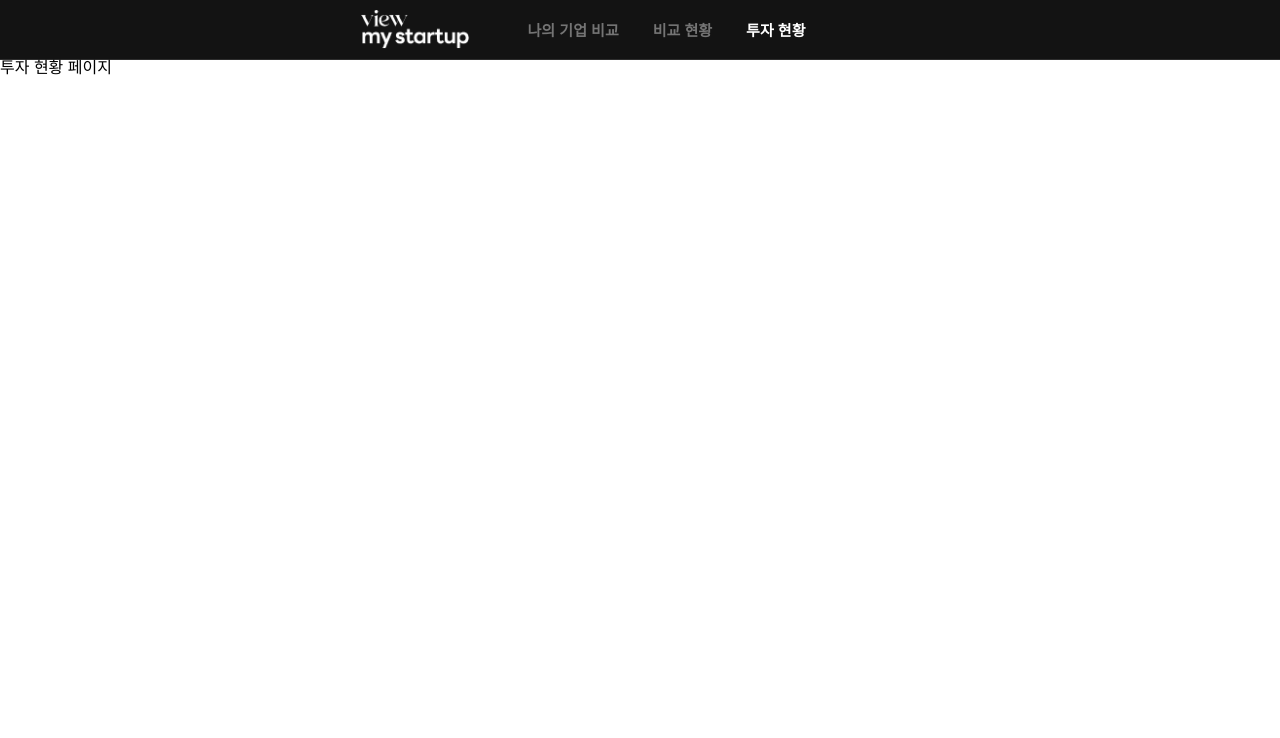
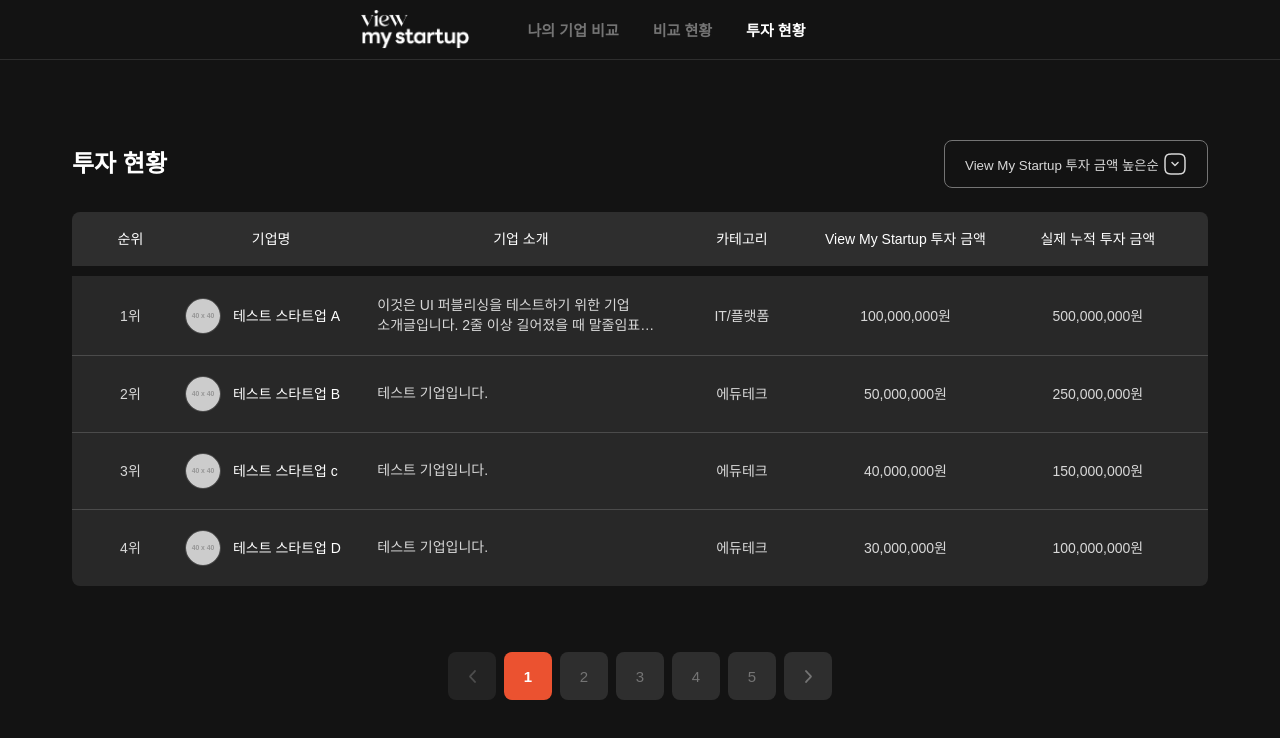
Before and after one commit to daeyeong1573/13-ViewMyStartup-4team-FE, a React (Vite) app: page /investstat in a window 1280 px wide. Shown: the top 738 px of the page. Built offline with nearby package versions, Linux system fonts and the light colour scheme; a web font is replaced by a local one.

Commit message:
feat: 투자 현황 페이지 UI 구현

```diff
--- a/src/App.jsx
+++ b/src/App.jsx
@@ -2,7 +2,7 @@ import { Routes, Route } from "react-router-dom";
 import CompanyListPage from "./pages/CompanyListPage";
 import NotFoundPage from "./pages/NotFoundPage";
 import Layout from "./layouts/Layout";
-import InvestmentStatusPage from "./pages/InvestmentStatusPage";
+import InvestmentStatusPage from "./pages/investment-status/InvestmentStatusPage";
 import CompareStatusPage from "./pages/CompareStatusPage";
 import MyStartupCompareSelectPage from "./pages/my-startup-compare/MyStartupCompareSelectPage";
 import CompanyDetailPage from "./pages/detail-page/CompanyDetailPage";
--- a/src/pages/InvestmentStatusPage.jsx
+++ /dev/null
@@ -1,9 +0,0 @@
-function InvestmentStatusPage() {
-  return (
-    <>
-      <p>투자 현황 페이지</p>
-    </>
-  );
-}
-
-export default InvestmentStatusPage;
--- /dev/null
+++ b/src/pages/investment-status/InvestmentStatusPage.jsx
@@ -0,0 +1,132 @@
+import styles from "./InvestmentStatusPage.module.css";
+import Dropdown from "@/components/common/Dropdown";
+import Pagination from "@/components/common/Pagination";
+
+function InvestmentStatusPage() {
+  const currentPage = 1;
+  const limit = 10;
+  const pagination = { totalPages: 5 };
+
+  const companyList = [
+    {
+      id: 1,
+      name: "테스트 스타트업 A",
+      description:
+        "이것은 UI 퍼블리싱을 테스트하기 위한 기업 소개글입니다. 2줄 이상 길어졌을 때 말줄임표 처리가 예쁘게 잘 되는지 확인합니다.",
+      category: "IT/플랫폼",
+      virtualInvestment: 100000000,
+      totalInvestment: 500000000,
+      imgUrl: "https://via.placeholder.com/40",
+    },
+    {
+      id: 2,
+      name: "테스트 스타트업 B",
+      description: "테스트 기업입니다.",
+      category: "에듀테크",
+      virtualInvestmentTotal: 50000000,
+      totalInvestment: 250000000,
+      imgUrl: "https://via.placeholder.com/40",
+    },
+    {
+      id: 3,
+      name: "테스트 스타트업 c",
+      description: "테스트 기업입니다.",
+      category: "에듀테크",
+      virtualInvestmentTotal: 40000000,
+      totalInvestment: 150000000,
+      imgUrl: "https://via.placeholder.com/40",
+    },
+    {
+      id: 4,
+      name: "테스트 스타트업 D",
+      description: "테스트 기업입니다.",
+      category: "에듀테크",
+      virtualInvestmentTotal: 30000000,
+      totalInvestment: 100000000,
+      imgUrl: "https://via.placeholder.com/40",
+    },
+  ];
+
+  const sortOptions = [
+    {
+      label: "View My Startup 투자 금액 높은순",
+      value: "virtualInvestment_desc",
+    },
+    {
+      label: "View My Startup 투자 금액 낮은순",
+      value: "virtualInvestment_asc",
+    },
+    { label: "실제 누적 투자 금액 높은순", value: "totalInvestment_desc" },
+    { label: "실제 누적 투자 금액 낮은순", value: "totalInvestment_asc" },
+  ];
+
+  const formatCurrency = (value) => {
+    if (!value) return "0원";
+    return `${Number(value).toLocaleString()}원`;
+  };
+
+  return (
+    <main className={styles.mainContainer}>
+      <div className={styles.inner}>
+        <div className={styles.header}>
+          <h1 className={styles.title}>투자 현황</h1>
+          <div className={styles.filterWrapper}>
+            <Dropdown options={sortOptions} onSelect={() => {}} />
+          </div>
+        </div>
+
+        <div className={styles.tableHeaderWrapper}>
+          <div className={styles.tableHeader}>
+            <div>순위</div>
+            <div>기업명</div>
+            <div>기업 소개</div>
+            <div>카테고리</div>
+            <div>View My Startup 투자 금액</div>
+            <div>실제 누적 투자 금액</div>
+          </div>
+        </div>
+
+        <div className={styles.tableBodyWrapper}>
+          {companyList.map((company, index) => {
+            const rank = index + 1;
+            return (
+              <div key={company.id} className={styles.tableRow}>
+                <div className={styles.rank}>{rank}위</div>
+                <div className={styles.companyInfo}>
+                  <img
+                    src={company.imgUrl}
+                    alt={`${company.name} 로고`}
+                    className={styles.logo}
+                  />
+                  <span className={styles.companyName}>{company.name}</span>
+                </div>
+                <div className={styles.description} title={company.description}>
+                  {company.description}
+                </div>
+                <div className={styles.category}>{company.category}</div>
+                <div className={styles.investAmount}>
+                  {formatCurrency(
+                    company.virtualInvestmentTotal || company.virtualInvestment,
+                  )}
+                </div>
+                <div className={styles.actualAmount}>
+                  {formatCurrency(company.totalInvestment)}
+                </div>
+              </div>
+            );
+          })}
+        </div>
+
+        <div className={styles.paginationWrapper}>
+          <Pagination
+            currentPage={currentPage}
+            totalPages={pagination.totalPages}
+            onPageChange={() => {}}
+          />
+        </div>
+      </div>
+    </main>
+  );
+}
+
+export default InvestmentStatusPage;
--- /dev/null
+++ b/src/pages/investment-status/InvestmentStatusPage.module.css
@@ -0,0 +1,162 @@
+.mainContainer {
+  background: var(--black-black_400);
+  min-height: 100vh;
+  width: 100%;
+}
+
+.inner {
+  max-width: 1200px;
+  width: 100%;
+  margin: 0 auto;
+  padding: 5rem 2rem 4rem;
+  display: flex;
+  flex-direction: column;
+}
+
+/* 헤더 영역 */
+.header {
+  display: flex;
+  justify-content: space-between;
+  align-items: center;
+  width: 100%;
+  margin-bottom: 1.5rem;
+  padding: 0;
+}
+
+.title {
+  font-size: 1.5rem;
+  font-weight: 700;
+  color: var(--white-white);
+  margin: 0;
+}
+
+.filterWrapper {
+  min-width: 18.5rem;
+  display: flex;
+  justify-content: flex-end;
+  font-weight: 400;
+}
+
+/* 테이블 헤더 */
+.tableHeaderWrapper {
+  width: 100%;
+  font-weight: 500;
+  background-color: var(--black-black_100);
+  border-top-left-radius: 0.5rem;
+  border-top-right-radius: 0.5rem;
+  border: none;
+  margin-bottom: 0.625rem;
+}
+
+/* 테이블 바디 */
+.tableBodyWrapper {
+  width: 100%;
+  font-weight: 500;
+  background-color: var(--black-black_200);
+  border-bottom-left-radius: 0.5rem;
+  border-bottom-right-radius: 0.5rem;
+  overflow: hidden;
+  border: none;
+}
+
+.tableHeader,
+.tableRow {
+  display: grid;
+  grid-template-columns: 0.6fr 1.5fr 2.5fr 1fr 1.5fr 1.5fr;
+  column-gap: 1.25rem;
+  align-items: center;
+  justify-items: center;
+  padding: 1.25rem 1.5rem;
+  font-size: 0.875rem;
+}
+
+/* 테이블 헤더  */
+.tableHeader {
+  color: var(--white-white);
+  font-weight: 500;
+  border: none;
+}
+
+/* 테이블 바디 */
+.tableRow {
+  border-bottom: 1px solid var(--gray-gray_300);
+  transition: background-color 0.2s ease;
+}
+
+.tableRow:last-child {
+  border-bottom: none;
+}
+
+.tableRow:hover {
+  background-color: var(--black-black_300);
+}
+
+.rank {
+  font-weight: 500;
+  color: var(--gray-gray_100);
+}
+
+.companyInfo {
+  display: flex;
+  align-items: center;
+  gap: 0.75rem;
+  justify-self: start;
+  justify-content: flex-start;
+  width: 100%;
+}
+
+.logo {
+  width: 2.25rem;
+  height: 2.25rem;
+  border-radius: 50%;
+  object-fit: cover;
+  flex-shrink: 0;
+  background-color: var(--black-black_300);
+  border: 1px solid var(--gray-gray_300);
+}
+
+.companyName {
+  font-weight: 500;
+  color: var(--white-white);
+}
+
+/* 기업 소개 정렬 */
+.description {
+  color: var(--gray-gray_100);
+  width: 100%;
+  text-align: left;
+  display: -webkit-box;
+  -webkit-line-clamp: 2;
+  -webkit-box-orient: vertical;
+  overflow: hidden;
+  text-overflow: ellipsis;
+  white-space: normal;
+  line-height: 1.4;
+  word-break: keep-all;
+}
+
+.category {
+  color: var(--gray-gray_100);
+}
+
+.investAmount {
+  font-weight: 500;
+  color: var(--gray-gray_100);
+}
+
+.actualAmount {
+  color: var(--gray-gray_100);
+}
+
+.emptyState {
+  display: flex;
+  justify-content: center;
+  align-items: center;
+  height: 12rem;
+  color: var(--gray-gray_100);
+}
+
+.paginationWrapper {
+  display: flex;
+  justify-content: center;
+}
```
